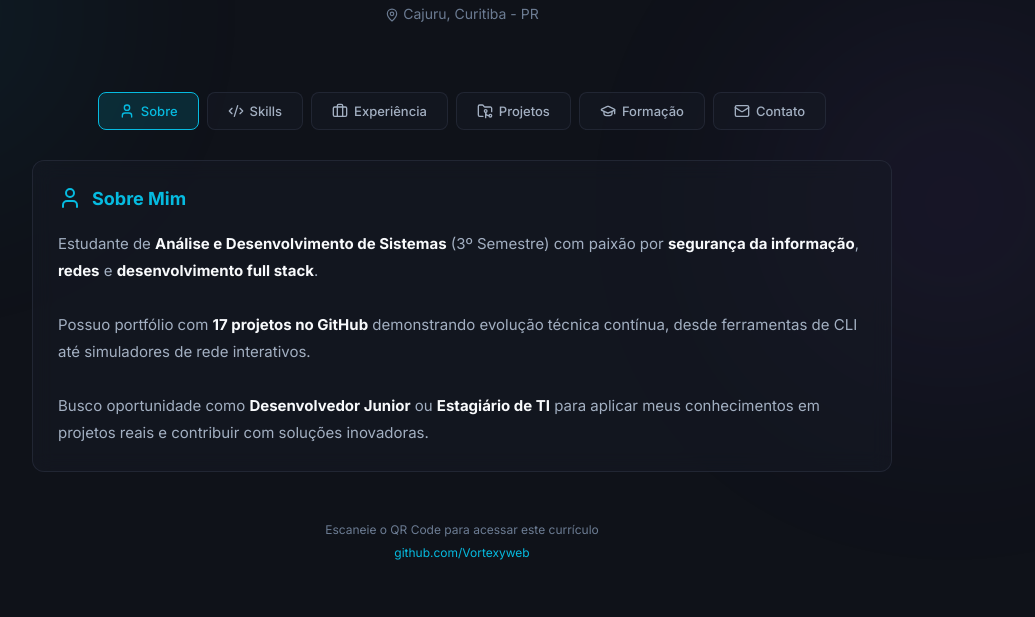
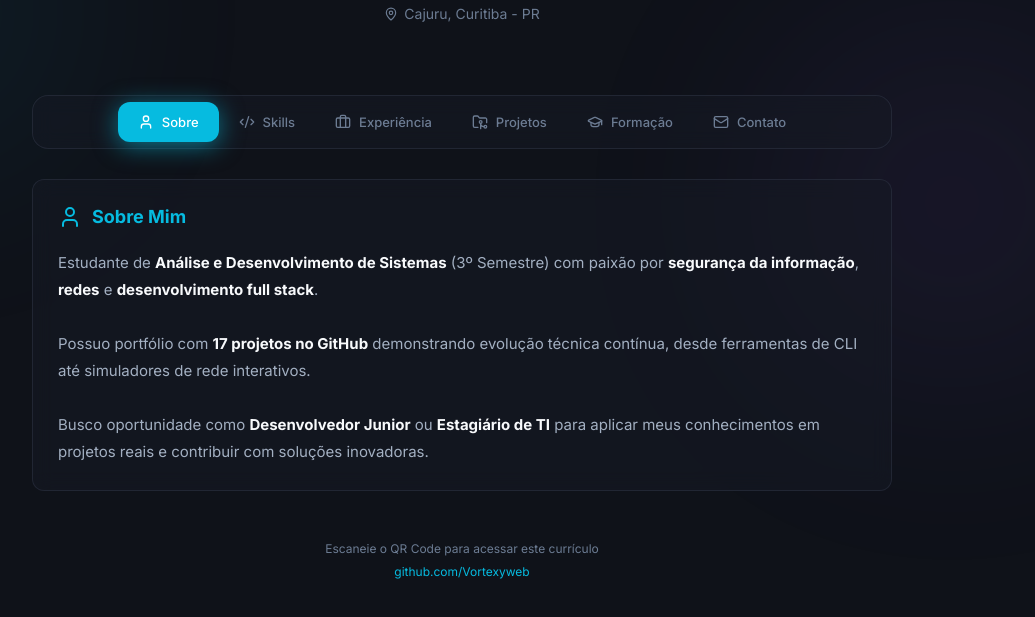
Before and after one commit to Vortexyweb/dns-cv, a plain HTML site: page cv-interactive.html in a window 1280 px wide. Shown: the part 267-884 px from the top of the page, without its empty margins (178-1213 px from the left). Drawn offline with nearby package versions, Linux system fonts and the light colour scheme.

Commit message:
Melhorar visual da navegação

```diff
--- a/cv-interactive.html
+++ b/cv-interactive.html
@@ -99,43 +99,56 @@
             color: var(--text-muted);
             font-size: 14px;
             margin-top: 8px;
+            display: inline-flex;
+            align-items: center;
+            gap: 6px;
         }
 
         /* Navigation */
         .nav {
             display: flex;
             justify-content: center;
-            gap: 8px;
+            gap: 0;
             margin-bottom: 30px;
-            flex-wrap: wrap;
+            background: var(--bg-card);
+            border-radius: 16px;
+            padding: 6px;
+            border: 1px solid var(--border-color);
+            backdrop-filter: blur(10px);
         }
 
         .nav-btn {
-            background: var(--bg-card);
-            border: 1px solid var(--border-color);
-            color: var(--text-secondary);
-            padding: 10px 20px;
-            border-radius: 8px;
+            background: transparent;
+            border: none;
+            color: var(--text-muted);
+            padding: 12px 20px;
+            border-radius: 12px;
             cursor: pointer;
             font-family: var(--font-primary);
             font-size: 13px;
             font-weight: 500;
-            transition: var(--transition-smooth);
+            transition: all 0.3s ease;
             display: flex;
             align-items: center;
-            gap: 6px;
+            gap: 8px;
+            position: relative;
         }
 
         .nav-btn:hover {
-            background: var(--bg-card-hover);
-            border-color: var(--color-accent);
-            color: var(--text-primary);
+            color: var(--text-secondary);
+            background: rgba(255, 255, 255, 0.05);
         }
 
         .nav-btn.active {
-            background: rgba(6, 182, 212, 0.15);
-            border-color: var(--color-accent);
-            color: var(--color-accent);
+            background: var(--color-accent);
+            color: white;
+            box-shadow: 0 4px 15px rgba(6, 182, 212, 0.4);
+            animation: pulse 2s infinite;
+        }
+
+        @keyframes pulse {
+            0%, 100% { box-shadow: 0 4px 15px rgba(6, 182, 212, 0.4); }
+            50% { box-shadow: 0 4px 25px rgba(6, 182, 212, 0.6); }
         }
 
         /* Sections */
```
Also changed, not shown: cv.html (+28 -15 lines).
